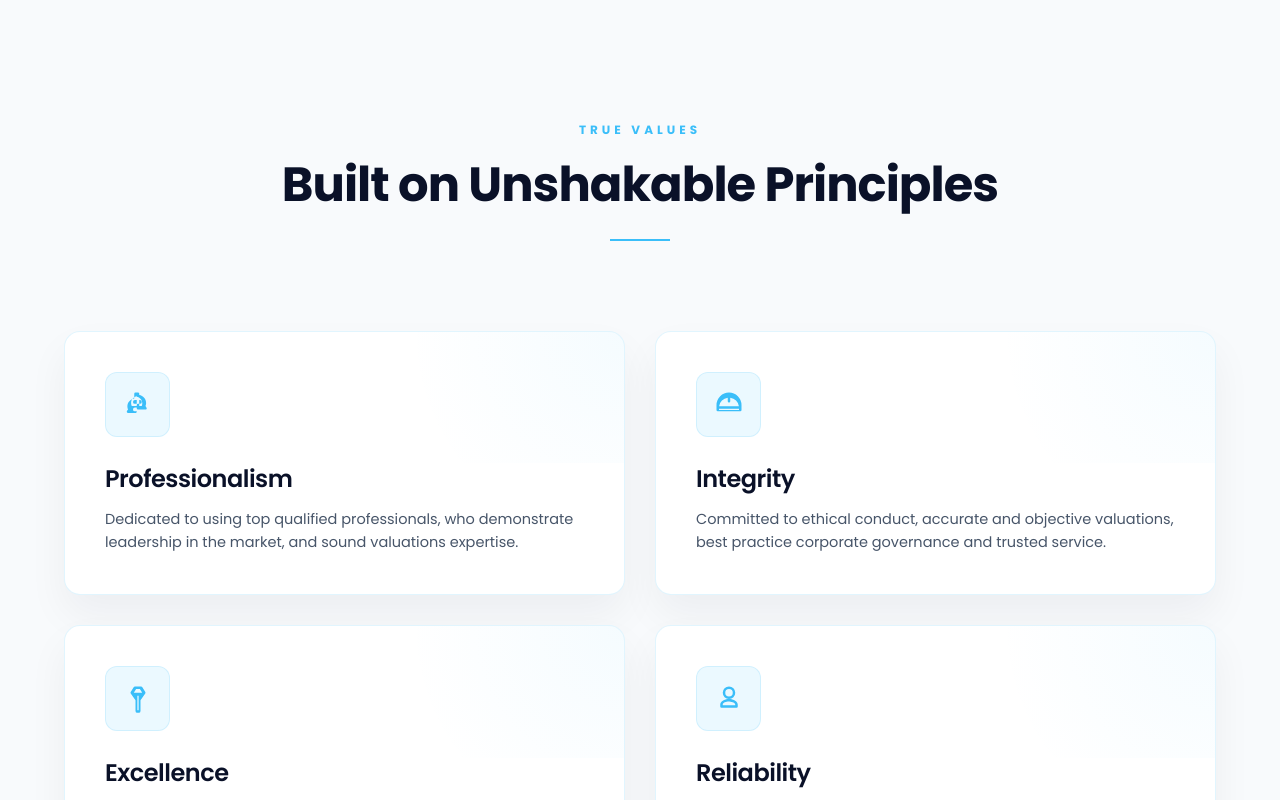
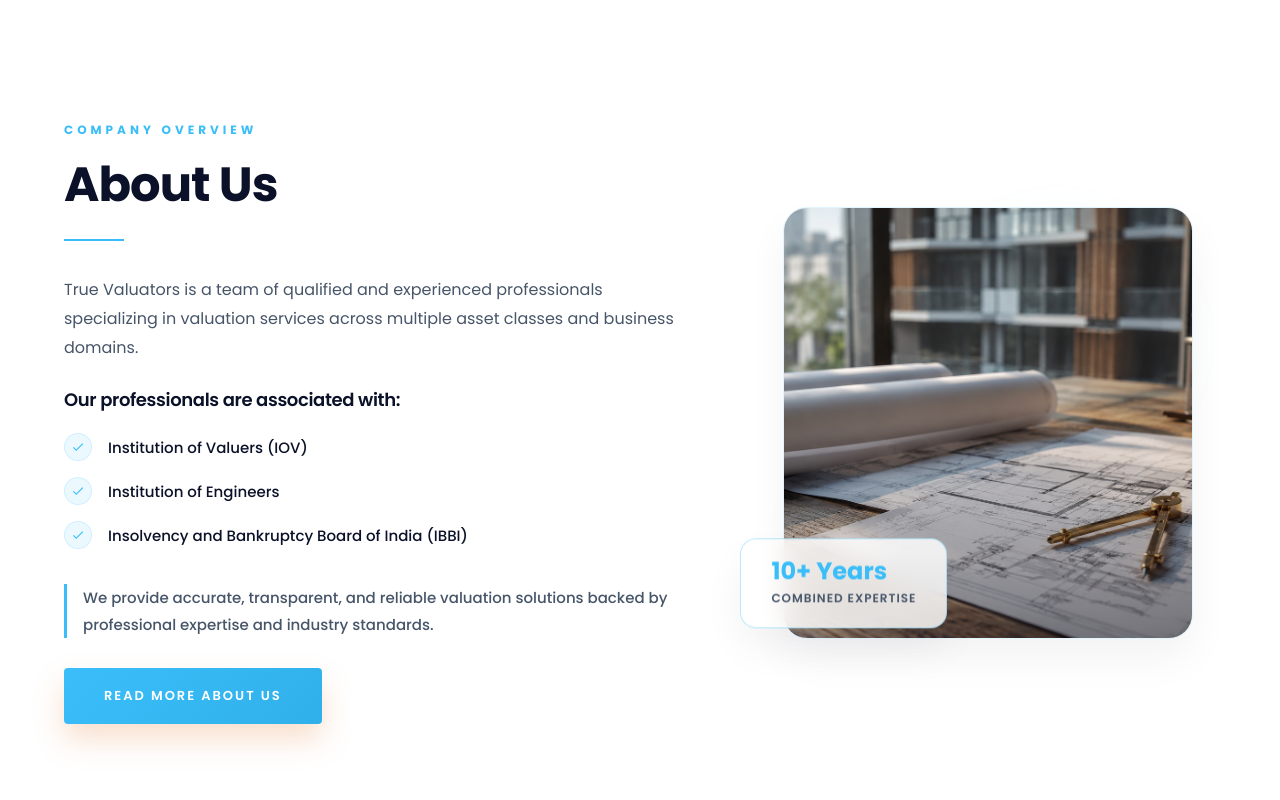
Before and after one commit to godivatech/true_valuators, a Next.js app: page / in a window 1280 px wide. Shown: the part 1300-2100 px from the top of the page. Built offline with nearby package versions, Linux system fonts and the light colour scheme.

Commit message:
code changes

```diff
--- a/src/app/page.module.css
+++ b/src/app/page.module.css
@@ -788,3 +788,253 @@
     grid-column: span 1;
   }
 }
+
+/* ==========================================================================
+   Company Overview / About Us Section
+   ========================================================================== */
+.aboutSection {
+  padding: 140px 5%;
+  background: var(--primary-surface);
+  position: relative;
+  overflow: hidden;
+}
+
+.aboutGrid {
+  max-width: 1200px;
+  margin: 0 auto;
+  display: grid;
+  grid-template-columns: 1.15fr 0.85fr;
+  gap: 80px;
+  align-items: center;
+}
+
+.aboutContent {
+  display: flex;
+  flex-direction: column;
+  align-items: flex-start;
+}
+
+.aboutText {
+  font-family: var(--font-sans);
+  font-size: 16px;
+  line-height: 1.8;
+  color: var(--text-muted);
+  margin-bottom: 24px;
+}
+
+.aboutTextHighlight {
+  font-family: var(--font-sans);
+  font-size: 15px;
+  line-height: 1.8;
+  color: var(--text-muted);
+  margin-bottom: 30px;
+  font-weight: 500;
+  border-left: 3px solid var(--accent-gold);
+  padding-left: 16px;
+}
+
+.associationTitleText {
+  font-family: var(--font-serif);
+  font-size: 18px;
+  font-weight: 600;
+  color: var(--text-primary);
+  margin-bottom: 20px;
+}
+
+.associationList {
+  list-style: none;
+  padding: 0;
+  margin: 0 0 35px 0;
+  display: flex;
+  flex-direction: column;
+  gap: 16px;
+  width: 100%;
+}
+
+.associationItem {
+  display: flex;
+  align-items: center;
+  gap: 16px;
+  font-family: var(--font-sans);
+  font-size: 15px;
+  color: var(--text-primary);
+  font-weight: 500;
+  transition: var(--transition-fast);
+}
+
+.associationItem:hover {
+  transform: translateX(6px);
+  color: var(--accent-gold);
+}
+
+.checkmarkWrapper {
+  width: 28px;
+  height: 28px;
+  border-radius: 50%;
+  background: rgba(58, 190, 249, 0.1);
+  border: 1px solid var(--glass-border);
+  display: flex;
+  align-items: center;
+  justify-content: center;
+  color: var(--accent-gold);
+  flex-shrink: 0;
+  transition: var(--transition-smooth);
+}
+
+.associationItem:hover .checkmarkWrapper {
+  background: var(--accent-gold);
+  color: var(--primary-surface);
+  border-color: var(--accent-gold);
+}
+
+.checkmarkIcon {
+  width: 14px;
+  height: 14px;
+  fill: currentColor;
+}
+
+.aboutVisual {
+  position: relative;
+  width: 100%;
+  height: 480px;
+  display: flex;
+  align-items: center;
+  justify-content: center;
+}
+
+.imageFrame {
+  position: relative;
+  width: 90%;
+  height: 90%;
+  border-radius: 24px;
+  overflow: hidden;
+  border: 1px solid var(--glass-border);
+  box-shadow: var(--soft-shadow);
+  z-index: 2;
+}
+
+.imageFrame::after {
+  content: "";
+  position: absolute;
+  top: 0;
+  left: 0;
+  width: 100%;
+  height: 100%;
+  background: linear-gradient(180deg, transparent 50%, rgba(10, 17, 40, 0.3) 100%);
+  z-index: 3;
+}
+
+.visualImage {
+  width: 100%;
+  height: 100%;
+  object-fit: cover;
+  transition: var(--transition-smooth);
+}
+
+.imageFrame:hover .visualImage {
+  transform: scale(1.05);
+}
+
+/* Decorative background glowing shapes */
+.glowBackdrop {
+  position: absolute;
+  width: 120%;
+  height: 120%;
+  top: -10%;
+  left: -10%;
+  z-index: 1;
+  pointer-events: none;
+}
+
+.glowCircle1 {
+  position: absolute;
+  top: 10%;
+  right: 10%;
+  width: 300px;
+  height: 300px;
+  border-radius: 50%;
+  background: radial-gradient(circle, rgba(58, 190, 249, 0.08) 0%, transparent 70%);
+  filter: blur(20px);
+}
+
+.glowCircle2 {
+  position: absolute;
+  bottom: 10%;
+  left: 10%;
+  width: 250px;
+  height: 250px;
+  border-radius: 50%;
+  background: radial-gradient(circle, rgba(10, 17, 40, 0.03) 0%, transparent 70%);
+  filter: blur(20px);
+}
+
+/* Premium Floating Card Overlay */
+.floatingBadge {
+  position: absolute;
+  bottom: 20px;
+  left: -20px;
+  background: var(--glass-bg);
+  backdrop-filter: blur(12px);
+  border: 1px solid var(--glass-border-glow);
+  padding: 20px 30px;
+  border-radius: 16px;
+  box-shadow: var(--soft-shadow);
+  display: flex;
+  flex-direction: column;
+  gap: 6px;
+  z-index: 5;
+  transition: var(--transition-smooth);
+  animation: float-badge 6s ease-in-out infinite alternate;
+}
+
+.floatingBadge:hover {
+  transform: translateY(-5px);
+  border-color: var(--accent-gold);
+}
+
+.badgeValue {
+  font-family: var(--font-sans);
+  font-size: 24px;
+  font-weight: 700;
+  color: var(--accent-gold);
+  line-height: 1;
+}
+
+.badgeLabel {
+  font-family: var(--font-sans);
+  font-size: 12px;
+  font-weight: 600;
+  color: var(--text-muted);
+  text-transform: uppercase;
+  letter-spacing: 1px;
+}
+
+@keyframes float-badge {
+  0% {
+    transform: translateY(0);
+  }
+  100% {
+    transform: translateY(-15px);
+  }
+}
+
+@media (max-width: 991px) {
+  .aboutGrid {
+    grid-template-columns: 1fr;
+    gap: 50px;
+  }
+
+  .aboutVisual {
+    height: 400px;
+  }
+
+  .imageFrame {
+    width: 100%;
+    height: 100%;
+  }
+
+  .floatingBadge {
+    left: 20px;
+    bottom: -20px;
+  }
+}
--- a/src/app/page.tsx
+++ b/src/app/page.tsx
@@ -216,6 +216,75 @@
         </div>
       </section>
 
+      {/* 2.5 Company Overview / About Us */}
+      <section className={styles.aboutSection} aria-label="Company Overview">
+        <div className={styles.aboutGrid}>
+          <div className={`${styles.aboutContent} scroll-reveal-left`}>
+            <div className={styles.sectionHeader} style={{ textAlign: "left", margin: "0 0 35px 0" }}>
+              <span className={styles.sectionSubtitle}>Company Overview</span>
+              <h2 className={styles.sectionTitle}>About Us</h2>
+              <div className={styles.sectionLine} style={{ margin: "0" }}></div>
+            </div>
+
+            <p className={styles.aboutText}>
+              True Valuators is a team of qualified and experienced professionals specializing in valuation services across multiple asset classes and business domains.
+            </p>
+
+            <h3 className={styles.associationTitleText}>Our professionals are associated with:</h3>
+            <ul className={styles.associationList}>
+              <li className={styles.associationItem}>
+                <div className={styles.checkmarkWrapper}>
+                  <svg className={styles.checkmarkIcon} viewBox="0 0 24 24">
+                    <path d="M9 16.17L4.83 12l-1.42 1.41L9 19 21 7l-1.41-1.41z" />
+                  </svg>
+                </div>
+                <span>Institution of Valuers (IOV)</span>
+              </li>
+              <li className={styles.associationItem}>
+                <div className={styles.checkmarkWrapper}>
+                  <svg className={styles.checkmarkIcon} viewBox="0 0 24 24">
+                    <path d="M9 16.17L4.83 12l-1.42 1.41L9 19 21 7l-1.41-1.41z" />
+                  </svg>
+                </div>
+                <span>Institution of Engineers</span>
+              </li>
+              <li className={styles.associationItem}>
+                <div className={styles.checkmarkWrapper}>
+                  <svg className={styles.checkmarkIcon} viewBox="0 0 24 24">
+                    <path d="M9 16.17L4.83 12l-1.42 1.41L9 19 21 7l-1.41-1.41z" />
+                  </svg>
+                </div>
+                <span>Insolvency and Bankruptcy Board of India (IBBI)</span>
+              </li>
+            </ul>
+
+            <p className={styles.aboutTextHighlight}>
+              We provide accurate, transparent, and reliable valuation solutions backed by professional expertise and industry standards.
+            </p>
+
+            <Link href="/about" className={styles.ctaButton}>
+              Read More About Us
+            </Link>
+          </div>
+
+          <div className={`${styles.aboutVisual} scroll-reveal-right`}>
+            <div className={styles.glowBackdrop}>
+              <div className={styles.glowCircle1}></div>
+              <div className={styles.glowCircle2}></div>
+            </div>
+
+            <div className={styles.imageFrame}>
+              <img src="/images/hero section/2.png" alt="True Valuators Inspection Survey" className={styles.visualImage} />
+            </div>
+
+            <div className={styles.floatingBadge}>
+              <span className={styles.badgeValue}>10+ Years</span>
+              <span className={styles.badgeLabel}>Combined Expertise</span>
+            </div>
+          </div>
+        </div>
+      </section>
+
       {/* 3. Bento Grid Core Values */}
       <section className={styles.valuesSection} aria-label="Our Core Values">
         <div className={`${styles.sectionHeader} scroll-reveal`}>
```
